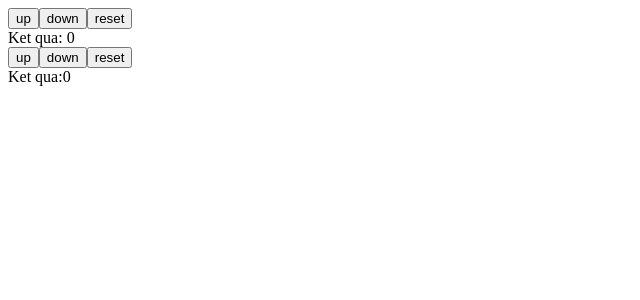
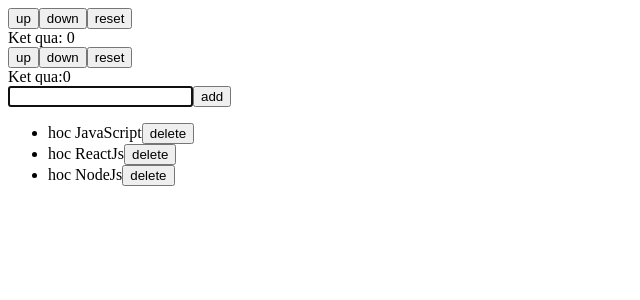
Before and after one commit to vuvantoann/reducer-redux-demo, a React (Vite) app: page / in a window 1280 px wide. Shown: the top 300 px of the page, without its empty margins (0-640 px from the left). Built offline with nearby package versions, Linux system fonts and the light colour scheme.

Commit message:
Làm ứng dụng todoList đơn giản bằng useReducer

```diff
--- a/src/App.jsx
+++ b/src/App.jsx
@@ -1,10 +1,12 @@
 import CountUseReducer from './components/CountUseReducer'
 import CountUseState from './components/CountUseState'
+import TodoListUseReducer from './components/TodoListUseReducer'
 function App() {
   return (
     <>
       <CountUseState />
       <CountUseReducer />
+      <TodoListUseReducer />
     </>
   )
 }
--- /dev/null
+++ b/src/components/TodoListUseReducer/index.jsx
@@ -0,0 +1,85 @@
+import { useEffect, useReducer, useRef } from 'react'
+
+let courseList = [
+  {
+    id: 1,
+    title: 'hoc JavaScript',
+  },
+  {
+    id: 2,
+    title: 'hoc ReactJs',
+  },
+  {
+    id: 3,
+    title: 'hoc NodeJs',
+  },
+]
+
+function TodoListUseReducer() {
+  const inputRef = useRef()
+  useEffect(() => {
+    inputRef.current.focus()
+  }, [])
+  //initialize and use useReducer
+  const reducer = (state, action) => {
+    // CREATE
+    switch (action.type) {
+      case 'CREATE':
+        return [
+          ...state,
+          {
+            id: Date.now(),
+            title: action.value,
+          },
+        ]
+
+      case 'DELETE':
+        let newSate = state.filter((item) => {
+          return item.id != action.value
+        })
+        return newSate
+      default:
+        return state
+    }
+  }
+  const [todoList, dispatch] = useReducer(reducer, courseList)
+  // handle form
+  const handleSubmit = (e) => {
+    e.preventDefault()
+    let value = e.target[0].value
+    dispatch({
+      type: 'CREATE',
+      value: value,
+    })
+
+    inputRef.current.value = ''
+  }
+  const handleDelete = (id) => {
+    dispatch({
+      type: 'DELETE',
+      value: id,
+    })
+  }
+  return (
+    <>
+      <form action="" onSubmit={handleSubmit}>
+        <input ref={inputRef} type="text" />
+        <button>add</button>
+      </form>
+      <ul>
+        {todoList.map((item) => {
+          return (
+            <li key={item.id}>
+              {item.title}
+              <span>
+                <button onClick={() => handleDelete(item.id)}>delete</button>
+              </span>
+            </li>
+          )
+        })}
+      </ul>
+    </>
+  )
+}
+
+export default TodoListUseReducer
```
